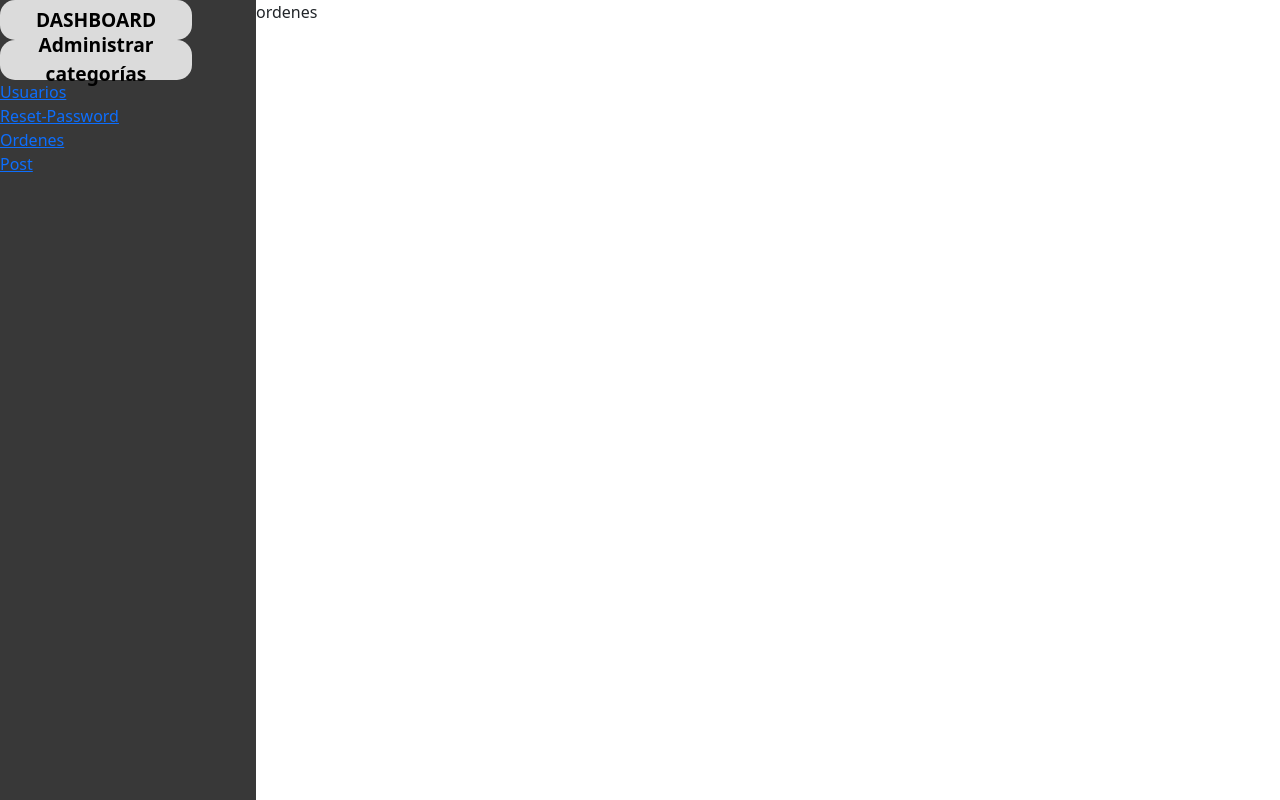
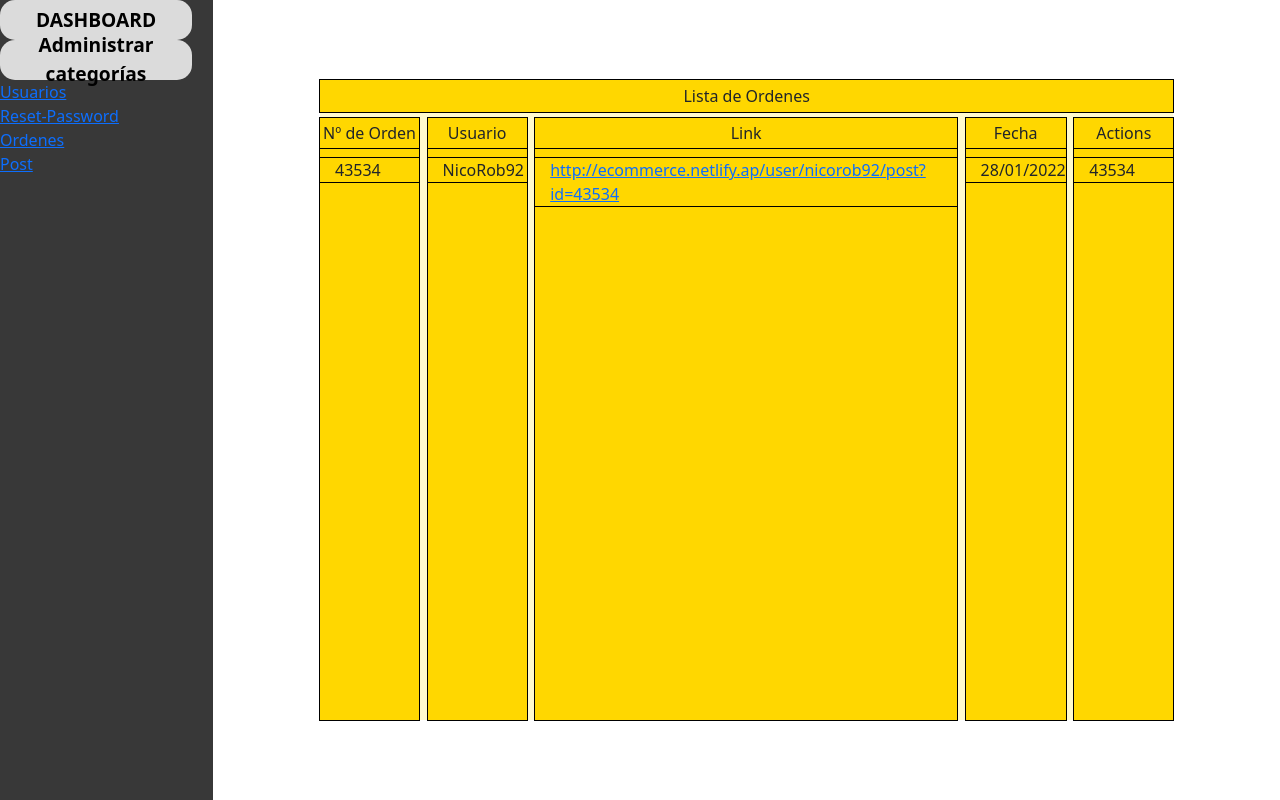
Before and after one commit to NicoRob92/FrontEcommerce, a React (Create React App) app: page /admin/orders in a window 1280 px wide. Built offline with nearby package versions, Linux system fonts and the light colour scheme.

Commit message:
componente Ordershistory creado

```diff
--- a/src/Views/Admin/Admin.js
+++ b/src/Views/Admin/Admin.js
@@ -3,7 +3,7 @@ import AdminButtonLink from "../../components/AdminButtonLink/AdminButtonLink";
 import styles from "./Admin.module.scss";
 import DashBoard from "../../Views/AdminViews/DashBoard/DashBoard";
 import AdminCategory from "../../Views/AdminViews/CreateCategory/AdminCategory";
-
+import {OrderHistoryAdmin} from '../../containers/OrderHistoryAdmin/OrderHistoryAdmin'
 export default function Admin() {
   return (
     <div className={styles.container}>
@@ -15,7 +15,7 @@ export default function Admin() {
         <NavLink to="/admin/orders"> Ordenes</NavLink>
         <NavLink to="/admin/post"> Post</NavLink>
       </aside>
-      <div>
+      <div className={styles.containerRight}>
         <Switch>
           <Route path="/admin/category">
             <AdminCategory />
@@ -36,7 +36,8 @@ export default function Admin() {
             <p> User for id </p>
           </Route>
           <Route exact path="/admin/orders">
-            <p> ordenes</p>
+
+          <OrderHistoryAdmin/>
           </Route>
           <Route exact path="/admin/orders/:id">
             <p> ordenes for id</p>
--- a/src/Views/Admin/Admin.module.scss
+++ b/src/Views/Admin/Admin.module.scss
@@ -1,6 +1,7 @@
 .container {
   display: flex;
   flex-direction: row;
+  width: 100%;
   aside {
     width: 20vw;
     height: 100vh;
@@ -9,3 +10,7 @@
     flex-direction: column;
   }
 }
+
+.containerRight{
+  width: 100%;
+}
--- a/src/Views/Search/Search.js
+++ b/src/Views/Search/Search.js
@@ -21,7 +21,7 @@ const Search = () => {
 
   const getPostByName= async () => {
     const arr = await axios.get(
-      `https://api-ec.herokuapp.com/api/post?name=${name}`
+      `http://localhost:4000/api/post?name=${name}`
     );
     let array = arr.data;
     array.forEach((e) => {
--- a/src/components/FormNewPost/Confirm.js
+++ b/src/components/FormNewPost/Confirm.js
@@ -15,9 +15,9 @@ const FormProductDetail = ({ nextStep, prevStep, input, handleSubmit }) => {
         return (
             <form>
                 <ul className="list-group">
-                    <li className="list-group-item" name="title" >{input.title}</li>
-                    <li className="list-group-item" name="categoryId" >{input.categoryId}</li>
-                    <li className="list-group-item" name="condition" >{input.condition}</li>
+                    <li className="list-group-item" name="title" >{input.name}</li>
+                    <li className="list-group-item" name="categoryId" >{input.Categories}</li>
+                    <li className="list-group-item" name="condition" >{input.status}</li>
                     <li className="list-group-item" name="stock" >{input.stock}</li>
                     <li className="list-group-item" name="images" >{input.images}</li>
                     <li className="list-group-item" name="description" >{input.description}</li>
--- /dev/null
+++ b/src/containers/OrderHistoryAdmin/OrderHistoryAdmin.js
@@ -0,0 +1,34 @@
+import styles from './__OrderHistoryAdmin.module.scss';
+export const OrderHistoryAdmin = () => {
+
+  return (
+    <div className={styles.orderHistory}>
+      <div className={styles.grid}>
+        <div className={styles.boxOne}>Lista de Ordenes</div>
+        <div className={styles.boxTwo}>
+          <div className={styles.title}>Nº de Orden</div>
+          <div className={styles.item}>43534</div>
+        </div>
+        <div className={styles.boxThree}>
+          <div className={styles.title}>Usuario</div>
+          <div className={styles.item}>NicoRob92</div>
+
+        </div>
+        <div className={styles.boxFour}>
+          <div className={styles.title}>Link</div>
+          <div className={styles.item}><a href="http://ecommerce.netlify.ap/user/nicorob92/post?id=43534">http://ecommerce.netlify.ap/user/nicorob92/post?id=43534</a></div>
+
+        </div>
+        <div className={styles.boxFive}>
+          <div className={styles.title}>Fecha</div>
+          <div className={styles.item}>28/01/2022</div>
+
+        </div>
+        <div className={styles.boxSix}>
+          <div className={styles.title}>Actions</div>
+          <div className={styles.item}>43534</div>
+        </div>
+      </div>
+    </div>
+  );
+};
--- /dev/null
+++ b/src/containers/OrderHistoryAdmin/__OrderHistoryAdmin.module.scss
@@ -0,0 +1,88 @@
+.orderHistory{
+    width: 100%;
+    height: 100%;
+    display:flex;
+    align-items: center;
+    justify-content: center;
+    align-content: center;
+}
+
+.grid{
+    display: grid;
+    background-color: lemonchiffon;
+    grid-template-columns: repeat(8,1fr);
+    grid-gap: 1%;
+    grid-template-rows: 5%;
+    height: 80%;
+    width:80%
+}
+
+.boxOne {
+    grid-column: 1/ 9;
+    grid-row:1;
+    display: flex;
+    justify-content: center;
+    align-items: center;
+    background-color: gold;
+    outline: 1px solid black;
+
+  }
+  .boxTwo {
+    grid-column: 1 ;
+    grid-row: 2 /5;
+    display: flex;
+    flex-direction: column;
+    background-color: gold;
+    outline: 1px solid black;
+
+  }
+  .boxThree {
+    grid-column: 2;
+    grid-row: 2 / 5;
+    display: flex;
+    flex-direction: column;
+    background-color: gold;
+    outline: 1px solid black;
+
+  }
+  .boxFour {
+    grid-column: 3/7;
+    grid-row: 2 /5;
+    display: flex;
+    flex-direction: column;
+    background-color: gold;
+    outline: 1px solid black;
+
+  }
+  .boxFive {
+    grid-column: 7;
+    grid-row: 2 /5;
+    display: flex;
+    flex-direction: column;
+    background-color: gold;
+    outline: 1px solid black;
+
+  }
+  .boxSix {
+    grid-column: 8;
+    grid-row: 2 /5;
+    display: flex;
+    flex-direction: column;
+    background-color: gold;
+    outline: 1px solid black;
+
+  }
+  .title{
+      width: 100%;
+      height: 5%;
+      outline: 1px solid black;
+      display: flex;
+      justify-content: center;
+      align-items: center;
+      margin-bottom:10px;
+  }
+
+  .item{
+      outline: 1px solid black;
+      padding-left: 15px;
+  }
--- a/src/services/auth.js
+++ b/src/services/auth.js
@@ -27,6 +27,8 @@ export function resetLogin() {
   localStorage.removeItem('rol');
   localStorage.removeItem('username');
   localStorage.removeItem('logged');
+  localStorage.removeItem('userId');
+
 }
 
 export function isLoggedIn() {
```
